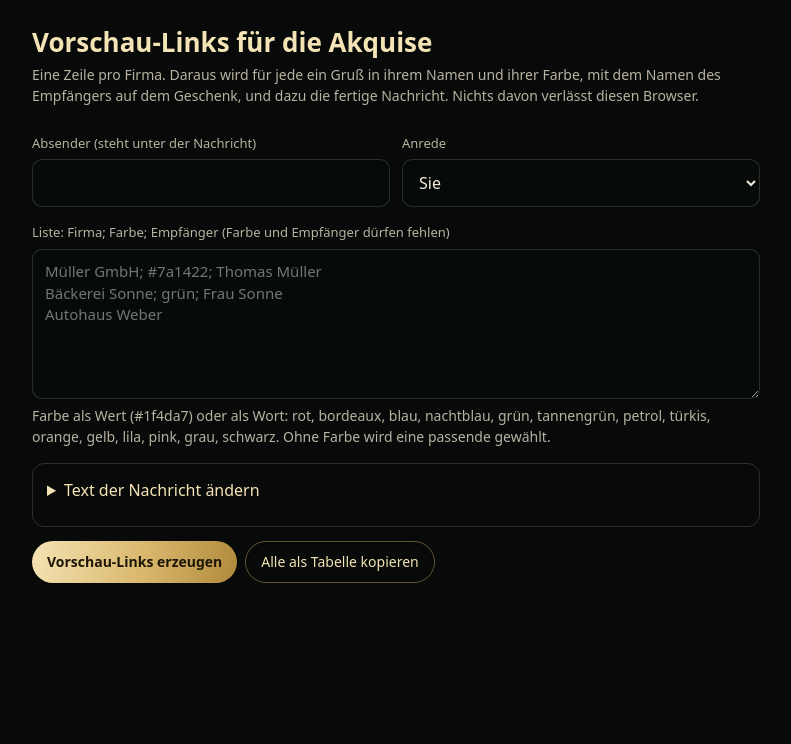
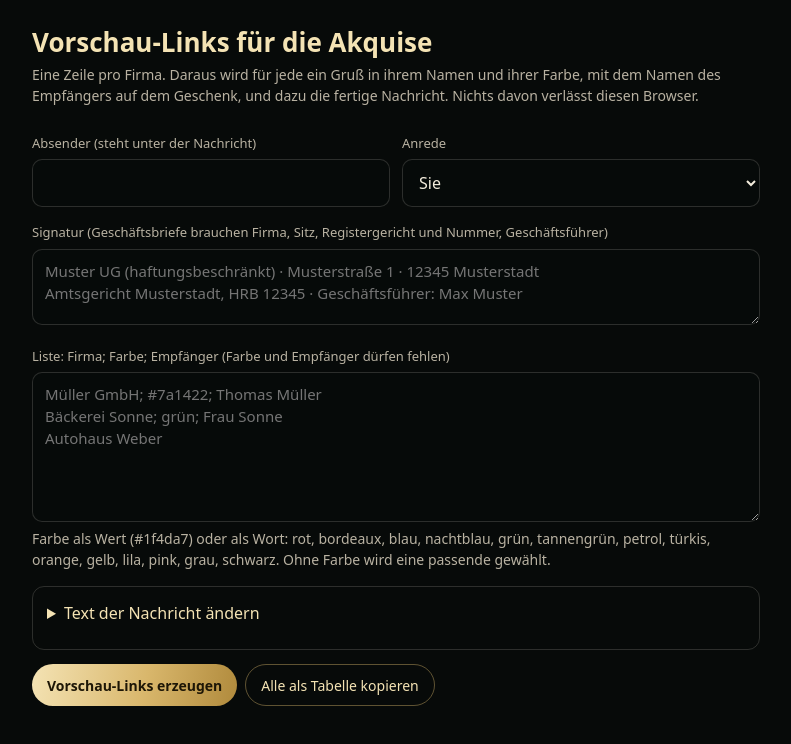
Before and after one commit to GIRIGO26/santa, a plain HTML site: page akquise/index.html in a window 1280 px wide. Both pictures are taken after a click on the button "Alle als Tabelle kopieren". Shown: the whole page, without its empty margins (244-1035 px from the left). Drawn offline with Linux system fonts and the light colour scheme.

Commit message:
Add the payment promise and a signature to the outreach message
The message now says that payment is due only after approval and names the
order deadline. A signature field carries the details a business letter needs.

Co-Authored-By: Claude Fable 5.2 <noreply@anthropic.com>
Claude-Session: https://claude.ai/code/session_01V3R56Wj8BoVgJMDGfHayj1

```diff
--- a/akquise/index.html
+++ b/akquise/index.html
@@ -46,6 +46,7 @@ input[type="text"], textarea, select {
   font: inherit;
 }
 textarea { min-height: 150px; resize: vertical; font-size: 15px; line-height: 1.45; }
+textarea.kurz { min-height: 76px; }
 :focus-visible { outline: 2px solid var(--gold); outline-offset: 2px; }
 .zwei { display: grid; grid-template-columns: 1fr 1fr; gap: 12px; }
 button, .knopf {
@@ -101,6 +102,9 @@ li.erledigt { border-color: var(--done); opacity: 0.7; }
     </div>
   </div>
 
+  <label for="signatur">Signatur (Geschäftsbriefe brauchen Firma, Sitz, Registergericht und Nummer, Geschäftsführer)</label>
+  <textarea id="signatur" class="kurz" spellcheck="false" placeholder="Muster UG (haftungsbeschränkt) · Musterstraße 1 · 12345 Musterstadt&#10;Amtsgericht Musterstadt, HRB 12345 · Geschäftsführer: Max Muster"></textarea>
+
   <label for="liste">Liste: Firma; Farbe; Empfänger (Farbe und Empfänger dürfen fehlen)</label>
   <textarea id="liste" spellcheck="false" placeholder="Müller GmbH; #7a1422; Thomas Müller&#10;Bäckerei Sonne; grün; Frau Sonne&#10;Autohaus Weber"></textarea>
   <p class="leise">Farbe als Wert (#1f4da7) oder als Wort: rot, bordeaux, blau, nachtblau, grün, tannengrün, petrol, türkis, orange,
@@ -108,7 +112,7 @@ li.erledigt { border-color: var(--done); opacity: 0.7; }
 
   <details>
     <summary>Text der Nachricht ändern</summary>
-    <label for="vorlage">Platzhalter: {anrede}, {firma}, {link}, {absender}</label>
+    <label for="vorlage">Platzhalter: {anrede}, {firma}, {link}, {absender}, {signatur}</label>
     <textarea id="vorlage" spellcheck="true"></textarea>
     <div class="reihe"><button type="button" id="vorlage-neu">Text zurücksetzen</button></div>
   </details>
@@ -126,7 +130,7 @@ li.erledigt { border-color: var(--done); opacity: 0.7; }
 <script>
 // Everything happens in this browser: the list, the sender and the ticks are kept here and nowhere else.
 (function () {
-  var STORE = 'schneeball-akquise-1';
+  var STORE = 'schneeball-akquise-2';
   var COLOURS = {
     rot: '#b3261e', bordeaux: '#7a1422', blau: '#1f4da7', nachtblau: '#14274f', gruen: '#0f6b3a', tannengruen: '#0f3d2e',
     petrol: '#0d5560', tuerkis: '#0e8f8f', orange: '#d9641e', gelb: '#d9a514', lila: '#5b2a86', violett: '#5b2a86',
@@ -137,16 +141,18 @@ li.erledigt { border-color: var(--done); opacity: 0.7; }
   var TEMPLATES = {
     sie: '{anrede},\n\nder Weihnachtsgruß von {firma} ist schon fertig. Bitte nicht schütteln:\n{link}\n\n'
       + 'So könnten Ihre Kunden dieses Jahr Post von Ihnen bekommen: mit Ihrem Logo, Ihrem Team als Schneemännern '
-      + 'und Ihrem Text. Das läuft im Browser auf dem Handy, ohne App.\n\nWenn er Ihnen gefällt, antworten Sie einfach kurz.\n\n'
-      + 'Viele Grüße\n{absender}',
+      + 'und Ihrem Text. Das läuft im Browser auf dem Handy, ohne App.\n\n'
+      + 'Sie zahlen erst, wenn Ihnen Ihr fertiger Gruß gefällt. Bestellschluss für dieses Jahr ist der 18. Dezember.\n\n'
+      + 'Wenn er Ihnen gefällt, antworten Sie einfach kurz.\n\nViele Grüße\n{absender}\n{signatur}',
     du: '{anrede},\n\nich habe den Weihnachtsgruß von {firma} schon mal gebaut. Bitte nicht schütteln:\n{link}\n\n'
       + 'So könnten eure Kunden dieses Jahr Post von euch bekommen: mit eurem Logo, eurem Team als Schneemännern '
-      + 'und eurem Text. Läuft im Browser auf dem Handy, ohne App.\n\nWenn er dir gefällt, schreib mir einfach kurz.\n\n'
-      + 'Viele Grüße\n{absender}',
+      + 'und eurem Text. Läuft im Browser auf dem Handy, ohne App.\n\n'
+      + 'Ihr zahlt erst, wenn euch euer fertiger Gruß gefällt. Bestellschluss für dieses Jahr ist der 18. Dezember.\n\n'
+      + 'Wenn er dir gefällt, schreib mir einfach kurz.\n\nViele Grüße\n{absender}\n{signatur}',
   };
   var SUBJECT = 'Der Weihnachtsgruß von {firma} ist fertig (bitte nicht schütteln)';
   var el = function (id) { return document.getElementById(id); };
-  var saved = { absender: '', anrede: 'sie', liste: '', vorlagen: {}, erledigt: {} };
+  var saved = { absender: '', signatur: '', anrede: 'sie', liste: '', vorlagen: {}, erledigt: {} };
   try { Object.assign(saved, JSON.parse(localStorage.getItem(STORE) || '{}')); } catch (error) { /* storage is optional */ }
   var keep = function () { try { localStorage.setItem(STORE, JSON.stringify(saved)); } catch (error) { /* optional */ } };
   var rows = [];
@@ -182,7 +188,9 @@ li.erledigt { border-color: var(--done); opacity: 0.7; }
       .replace(/\{anrede\}/g, salutation(row.recipient))
       .replace(/\{firma\}/g, row.company)
       .replace(/\{link\}/g, row.link)
-      .replace(/\{absender\}/g, el('absender').value.trim());
+      .replace(/\{absender\}/g, el('absender').value.trim())
+      .replace(/\{signatur\}/g, el('signatur').value.trim())
+      .trim();
   }
 
   function read() {
@@ -307,12 +315,14 @@ li.erledigt { border-color: var(--done); opacity: 0.7; }
   }
 
   el('absender').value = saved.absender;
+  el('signatur').value = saved.signatur || '';
   el('anrede').value = saved.anrede === 'du' ? 'du' : 'sie';
   el('liste').value = saved.liste;
   useTemplate();
   if (saved.liste.trim()) show();
 
   el('absender').addEventListener('input', function () { saved.absender = el('absender').value; keep(); });
+  el('signatur').addEventListener('input', function () { saved.signatur = el('signatur').value; keep(); });
   el('liste').addEventListener('input', function () { saved.liste = el('liste').value; keep(); });
   el('anrede').addEventListener('change', function () { saved.anrede = el('anrede').value; keep(); useTemplate(); if (rows.length) show(); });
   el('vorlage').addEventListener('input', function () { saved.vorlagen[el('anrede').value] = el('vorlage').value; keep(); });
```
